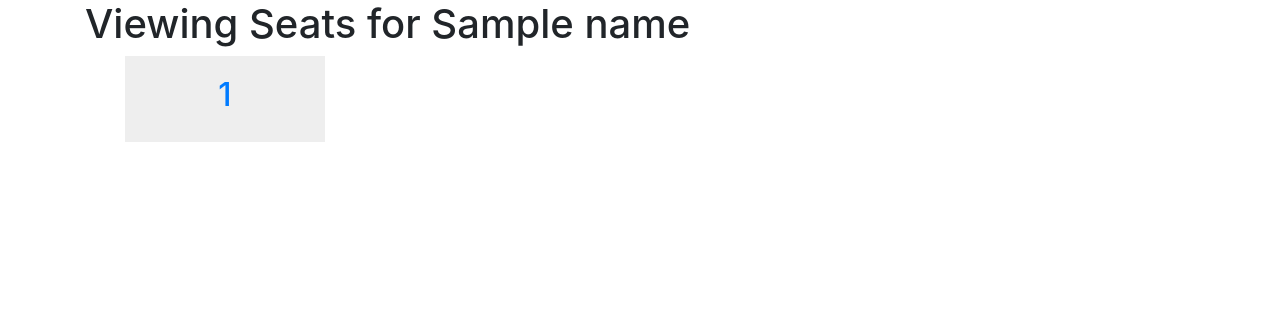
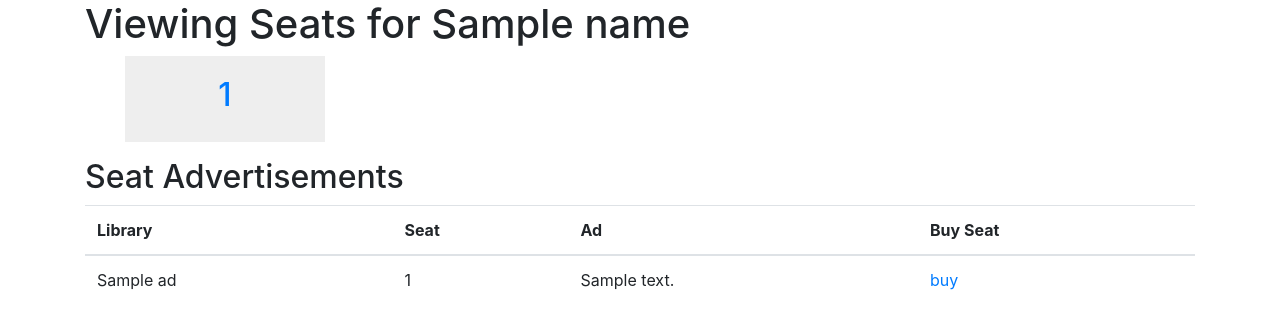
Before and after one commit to woodbridge/seats, a Flask app: template templates/another.html in a window 1280 px wide. Shown: the part 56-385 px from the top of the page. Run offline with Flask 2, Linux system fonts and the light colour scheme; the template is opened without the code that fills it: most values are stand-ins (such as "Sample title", 1, 10 or a date in 2020); parts of the project's set-up code (start-up, migrations or seed data) failed here and were passed over; some libraries are stand-ins or nearby versions.

Commit message:
show ads on library page

```diff
--- a/server.py
+++ b/server.py
@@ -131,7 +131,7 @@ def index():
     # TODO: We could parse these from tuples into dicts with named attribute keys but fuck it.
     ads.append(r.fetchone())
 
-  print(ads)
+  r.close()
 
   context = dict(data = libraries, user = g.user, ads=ads)
 
@@ -184,7 +184,11 @@ def view_library(name):
 
   r.close()
 
-  return render_template("another.html", name=name, seats=seats)
+  r = g.conn.execute("SELECT a.text, so.library_name, so.seat_id FROM ads a, seat_offerings so WHERE so.seat_offering_id = a.seat_offering_id AND so.library_name = (%s)", library_name)
+
+  ads = r.fetchall()
+
+  return render_template("another.html", name=name, seats=seats, ads=ads)
 
 @app.route('/library/<library_name>/<seat_id>')
 def view_seat(library_name, seat_id):
--- a/templates/another.html
+++ b/templates/another.html
@@ -10,4 +10,26 @@
     </div>
     {% endfor %}
   </ul>
+
+<h2>Seat Advertisements</h2>
+
+<table class='table'>
+  <tbody>
+    <thead>
+      <th>Library</th>
+      <th>Seat</th>
+      <th>Ad</th>
+      <th>Buy Seat</th>
+    </thead>
+{% for ad in ads %}
+    <tr>
+      <td>{{ ad['library_name'] }}</td>
+      <td>{{ ad['seat_id'] }}</td>
+      <td>{{ ad['text'].strip() }}</td>
+      <td><a href="/library/{{ ad['library_name'].lower() }}/{{ ad['seat_id'] }}">buy</a></td>
+    </tr>
+{% endfor %}
+  </tbody>
+</table>
+
 {% endblock %}
```
